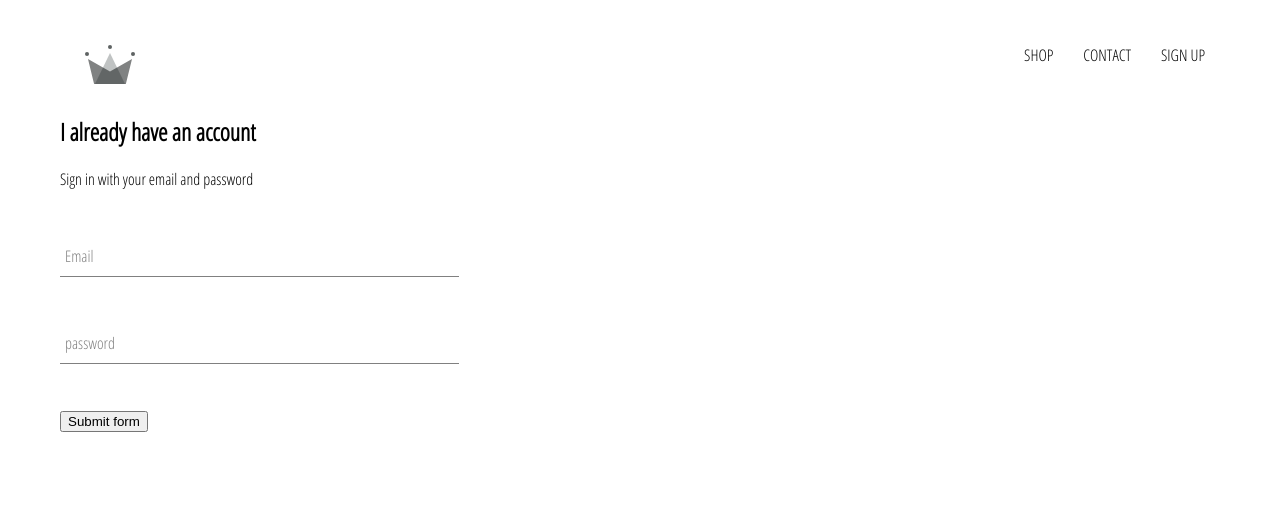
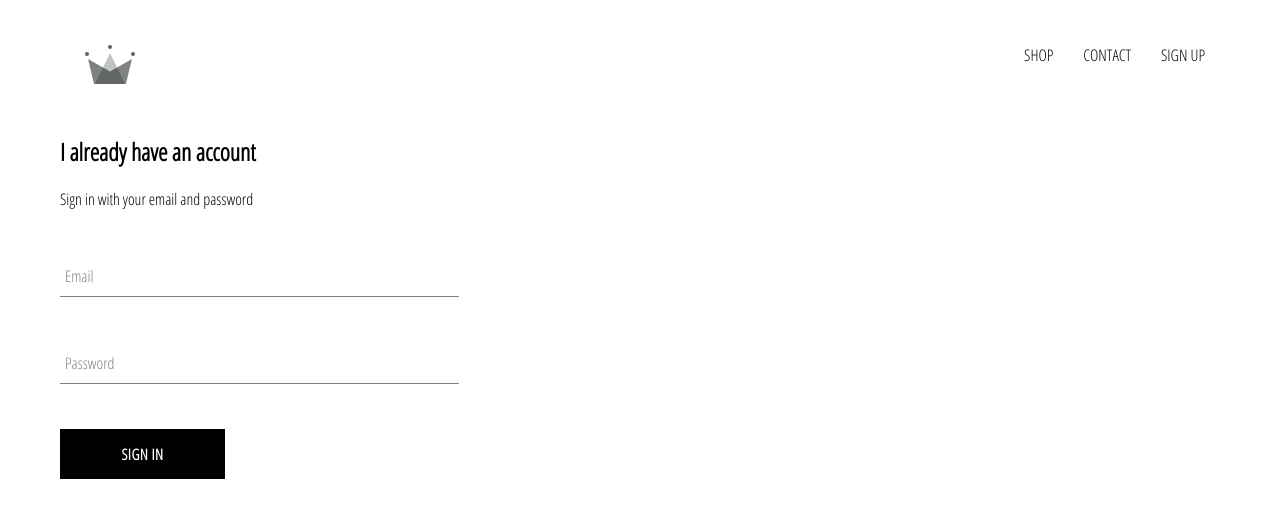
Before and after one commit to namrataswain/E-commerce, a React (Create React App) app: page /signin in a window 1280 px wide. Shown: the top 518 px of the page. Built offline with nearby package versions, Linux system fonts and the light colour scheme.

Commit message:
completed Sign in component with custom button component

```diff
--- /dev/null
+++ b/src/Components/custom-button/custom-button.component.jsx
@@ -0,0 +1,12 @@
+import React from 'react' ;
+import './custom-button.styles.scss';
+
+const CustomButton =({children, ...otherProps}) => (
+ <button className ='custom-button' {...otherProps}>
+
+ {children}
+
+ </button>
+)
+
+export default CustomButton;
--- /dev/null
+++ b/src/Components/custom-button/custom-button.styles.scss
@@ -0,0 +1,22 @@
+.custom-button {
+    min-width: 165px;
+    width: auto;
+    height: 50px;
+    letter-spacing: 0.5px;
+    line-height: 50px;
+    padding: 0 35px 0 35px;
+    font-size: 15px;
+    background-color: black;
+    color: white;
+    text-transform: uppercase;
+    font-family: 'Open Sans Condensed';
+    font-weight: bolder;
+    border: none;
+    cursor: pointer;
+
+    &:hover {
+      background-color: white;
+      color: black;
+      border: 1px solid black;
+    }
+  }
--- a/src/Components/sign-in/sign-in.component.jsx
+++ b/src/Components/sign-in/sign-in.component.jsx
@@ -1,6 +1,7 @@
 import React from 'react';
 import './sign-in.styles.scss';
 import FormInput from '../form-input/form-input.component';
+import CustomButton from '../custom-button/custom-button.component';
 
 class SignIn extends React.Component {
     constructor(props) {
@@ -52,15 +53,10 @@
             value={this.state.password}
             handleChange = {this.handleChange}
             required
-            label ='password'
+            label ='Password'
             />
 
-
-            <input
-            type='submit'
-            value= 'Submit form'
-            />
-
+          <CustomButton type ='submit'>Sign In</CustomButton>
 
             </form>
             </div>
--- a/src/Components/sign-in/sign-in.styles.scss
+++ b/src/Components/sign-in/sign-in.styles.scss
@@ -1,3 +1,9 @@
 .sign-in {
     width: 30vw;
+    display: flex;
+    flex-direction: column;
+
+    .title {
+        margin: 10px 10px;
+    }
 }
```
